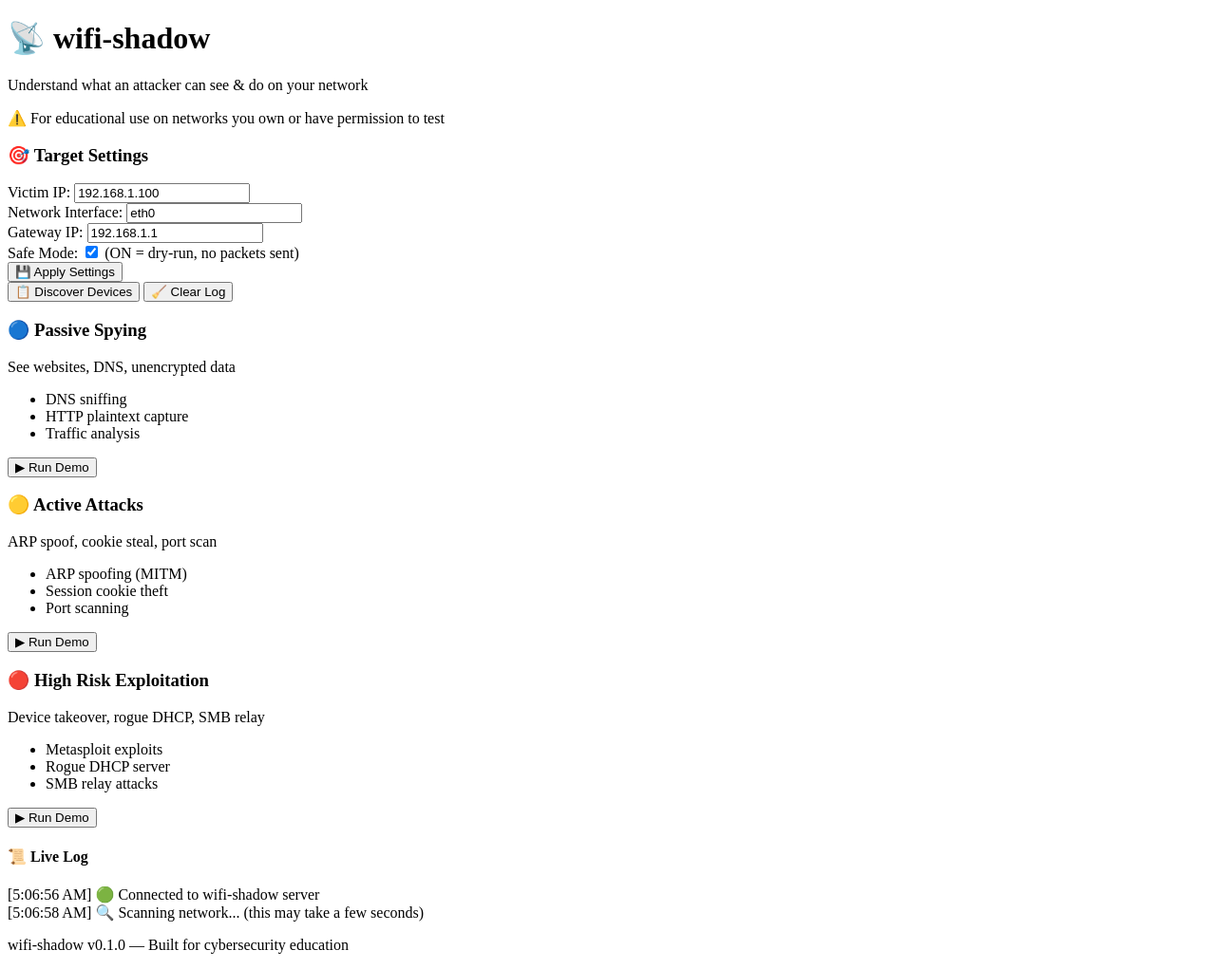
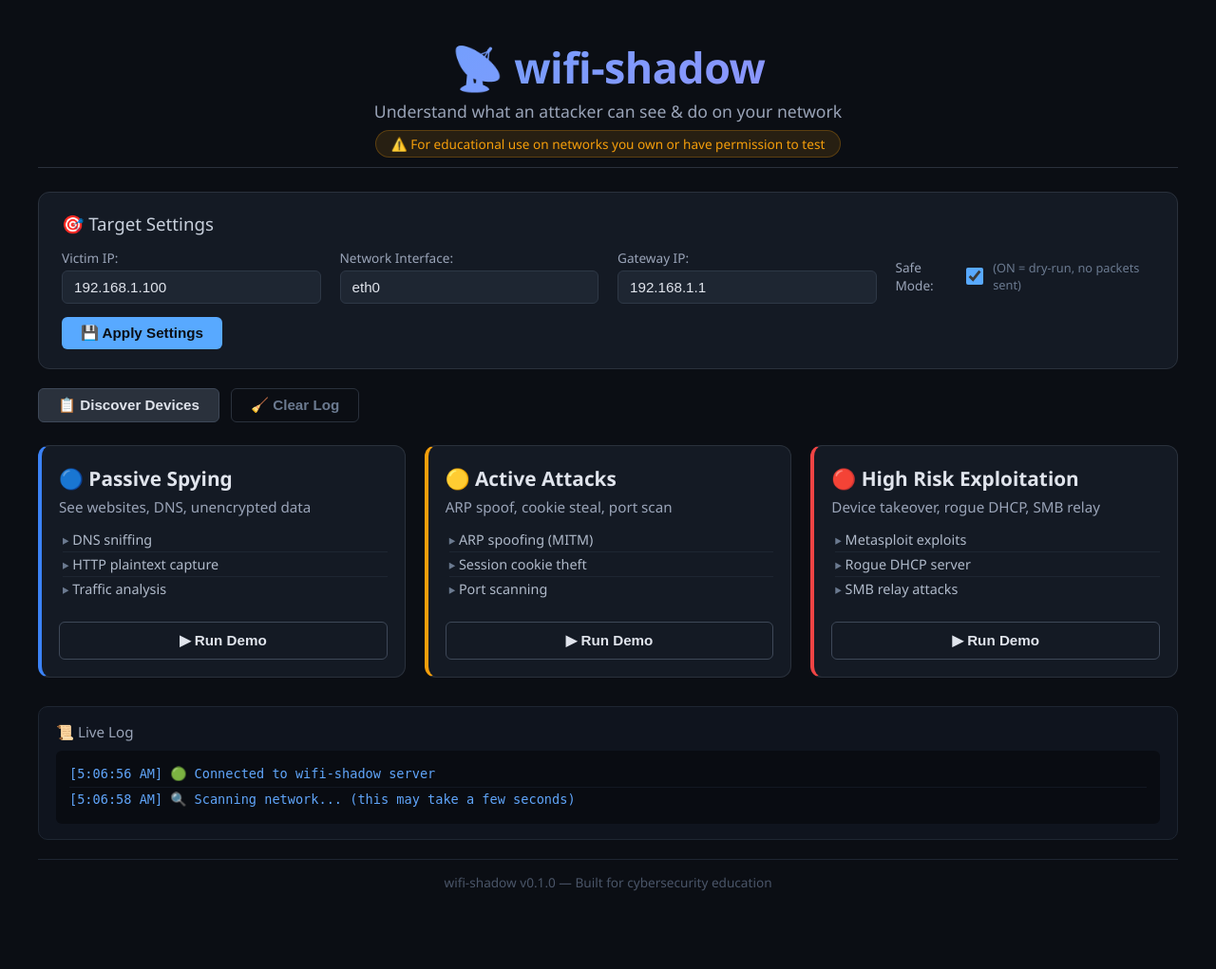
Before and after one commit to letxworld/wifi-shadow, a Python web app: template templates/index.html in a window 1280 px wide. Shown: the whole page at 95% size. After the commit the page ends 939 px from the top, so only its background shows below. Run offline with Jinja, Linux system fonts and the light colour scheme; the template is opened without the code that fills it, so the values that code supplies are empty; some libraries are stand-ins or nearby versions.

Commit message:
completed

```diff
--- a/dashboard/static/css/style.css
+++ b/dashboard/static/css/style.css
@@ -0,0 +1,339 @@
+
+* {
+    margin: 0;
+    padding: 0;
+    box-sizing: border-box;
+}
+
+body {
+    font-family: 'Segoe UI', Tahoma, Geneva, Verdana, sans-serif;
+    background: #0b0e14;
+    color: #e0e4ec;
+    padding: 20px;
+    min-height: 100vh;
+}
+
+.container {
+    max-width: 1200px;
+    margin: 0 auto;
+}
+
+/* ===== Header ===== */
+header {
+    text-align: center;
+    padding: 20px 0 10px 0;
+    border-bottom: 1px solid #2a313c;
+    margin-bottom: 25px;
+}
+
+header h1 {
+    font-size: 2.8rem;
+    font-weight: 700;
+    background: linear-gradient(135deg, #58a9ff, #a78bfa);
+    -webkit-background-clip: text;
+    -webkit-text-fill-color: transparent;
+    letter-spacing: -0.5px;
+}
+
+header .subtitle {
+    font-size: 1.1rem;
+    color: #9aa4b8;
+    margin-top: 4px;
+    -webkit-text-fill-color: #9aa4b8;
+}
+
+header .warning {
+    font-size: 0.85rem;
+    color: #f59e0b;
+    background: rgba(245, 158, 11, 0.12);
+    display: inline-block;
+    padding: 4px 16px;
+    border-radius: 20px;
+    margin-top: 8px;
+    border: 1px solid rgba(245, 158, 11, 0.25);
+    -webkit-text-fill-color: #f59e0b;
+}
+
+/* ===== Settings Panel ===== */
+.settings-panel {
+    background: #141a24;
+    border: 1px solid #2a313c;
+    border-radius: 12px;
+    padding: 20px 24px;
+    margin-bottom: 20px;
+}
+
+.settings-panel h3 {
+    margin-bottom: 14px;
+    font-weight: 500;
+    color: #c8d0dc;
+}
+
+.settings-grid {
+    display: grid;
+    grid-template-columns: repeat(auto-fit, minmax(200px, 1fr));
+    gap: 14px 20px;
+    margin-bottom: 14px;
+}
+
+.setting-item {
+    display: flex;
+    flex-direction: column;
+    gap: 4px;
+}
+
+.setting-item label {
+    font-size: 0.85rem;
+    font-weight: 500;
+    color: #9aa4b8;
+}
+
+.setting-item input[type="text"] {
+    background: #1e2632;
+    border: 1px solid #2e3846;
+    color: #e0e4ec;
+    padding: 8px 12px;
+    border-radius: 6px;
+    font-size: 0.95rem;
+    transition: border 0.2s;
+}
+
+.setting-item input[type="text"]:focus {
+    outline: none;
+    border-color: #58a9ff;
+}
+
+.setting-item.safe-mode {
+    flex-direction: row;
+    align-items: center;
+    gap: 10px;
+}
+
+.setting-item.safe-mode label {
+    margin: 0;
+}
+
+.setting-item.safe-mode input[type="checkbox"] {
+    width: 20px;
+    height: 20px;
+    accent-color: #58a9ff;
+    cursor: pointer;
+}
+
+.setting-item .hint {
+    font-size: 0.8rem;
+    color: #6b7a90;
+}
+
+.settings-panel .status-msg {
+    margin-left: 14px;
+    font-size: 0.95rem;
+    font-weight: 500;
+}
+
+/* ===== Buttons ===== */
+.btn {
+    padding: 8px 20px;
+    border: none;
+    border-radius: 6px;
+    font-size: 0.95rem;
+    font-weight: 600;
+    cursor: pointer;
+    transition: all 0.2s;
+    display: inline-flex;
+    align-items: center;
+    gap: 6px;
+}
+
+.btn-primary {
+    background: #58a9ff;
+    color: #0b0e14;
+}
+
+.btn-primary:hover {
+    background: #7bbaff;
+    transform: scale(1.02);
+}
+
+.btn-scan {
+    background: #2a313c;
+    color: #e0e4ec;
+    border: 1px solid #3e4858;
+}
+
+.btn-scan:hover {
+    background: #3e4858;
+}
+
+.btn-clear {
+    background: transparent;
+    color: #6b7a90;
+    border: 1px solid #2a313c;
+}
+
+.btn-clear:hover {
+    background: #1e2632;
+    color: #e0e4ec;
+}
+
+.btn-attack {
+    background: transparent;
+    color: #e0e4ec;
+    border: 1px solid #3e4858;
+    width: 100%;
+    justify-content: center;
+    padding: 10px;
+    margin-top: 10px;
+}
+
+.btn-attack:hover {
+    background: #3e4858;
+}
+
+/* ===== Controls Row ===== */
+.controls {
+    display: flex;
+    gap: 12px;
+    flex-wrap: wrap;
+    margin-bottom: 24px;
+}
+
+/* ===== Attack Cards ===== */
+.card-grid {
+    display: grid;
+    grid-template-columns: repeat(auto-fit, minmax(260px, 1fr));
+    gap: 20px;
+    margin-bottom: 30px;
+}
+
+.card {
+    background: #141a24;
+    border: 1px solid #2a313c;
+    border-radius: 12px;
+    padding: 20px 18px 18px;
+    transition: border-color 0.2s, transform 0.15s;
+    display: flex;
+    flex-direction: column;
+}
+
+.card:hover {
+    border-color: #4a5568;
+    transform: translateY(-2px);
+}
+
+.card h3 {
+    font-size: 1.3rem;
+    font-weight: 600;
+    margin-bottom: 6px;
+}
+
+.card > p {
+    font-size: 0.95rem;
+    color: #9aa4b8;
+    margin-bottom: 12px;
+}
+
+.card .attack-list {
+    list-style: none;
+    font-size: 0.9rem;
+    color: #b0baca;
+    margin-bottom: 12px;
+    padding-left: 4px;
+    flex: 1;
+}
+
+.card .attack-list li {
+    padding: 3px 0;
+    border-bottom: 1px solid #1e2632;
+}
+.card .attack-list li:last-child {
+    border-bottom: none;
+}
+
+.card .attack-list li::before {
+    content: "▸ ";
+    color: #6b7a90;
+}
+
+/* Card-specific borders */
+.card.passive { border-left: 4px solid #3b82f6; }
+.card.active  { border-left: 4px solid #f59e0b; }
+.card.high    { border-left: 4px solid #ef4444; }
+
+/* ===== Log Container ===== */
+.log-container {
+    background: #0f141e;
+    border: 1px solid #1e2632;
+    border-radius: 10px;
+    padding: 16px 18px;
+    margin-bottom: 20px;
+}
+
+.log-container h4 {
+    font-weight: 500;
+    color: #9aa4b8;
+    margin-bottom: 10px;
+    font-size: 0.95rem;
+}
+
+#log-output {
+    background: #090c12;
+    border-radius: 6px;
+    padding: 12px 14px;
+    max-height: 340px;
+    overflow-y: auto;
+    font-family: 'Cascadia Code', 'Fira Code', monospace;
+    font-size: 0.85rem;
+    line-height: 1.6;
+    color: #c8d0dc;
+}
+
+#log-output div {
+    padding: 2px 0;
+    border-bottom: 1px solid #121823;
+    white-space: pre-wrap;
+    word-break: break-all;
+}
+
+#log-output div:last-child {
+    border-bottom: none;
+}
+
+/* Log level colors */
+.log-info    { color: #60a5fa; }
+.log-debug   { color: #6b7a90; }
+.log-warn    { color: #fbbf24; }
+.log-error   { color: #f87171; }
+.log-device  { color: #34d399; }
+.log-attack  { color: #f472b6; font-weight: 600; }
+
+/* Scrollbar styling */
+#log-output::-webkit-scrollbar {
+    width: 5px;
+}
+#log-output::-webkit-scrollbar-track {
+    background: #0b0e14;
+}
+#log-output::-webkit-scrollbar-thumb {
+    background: #2a313c;
+    border-radius: 10px;
+}
+
+/* ===== Footer ===== */
+footer {
+    text-align: center;
+    padding: 14px 0 6px 0;
+    font-size: 0.85rem;
+    color: #4a5568;
+    border-top: 1px solid #1e2632;
+}
+
+/* ===== Responsive ===== */
+@media (max-width: 600px) {
+    header h1 { font-size: 2rem; }
+    .settings-grid { grid-template-columns: 1fr; }
+    .card-grid { grid-template-columns: 1fr; }
+    .btn { width: 100%; justify-content: center; }
+    .controls { flex-direction: column; }
+    .setting-item.safe-mode { flex-wrap: wrap; }
+}
--- a/templates/index.html
+++ b/templates/index.html
@@ -4,7 +4,7 @@
     <meta charset="UTF-8">
     <meta name="viewport" content="width=device-width, initial-scale=1.0">
     <title>wifi-shadow - Network Attack !!!</title>
-    <link rel="stylesheet" href="/static/css/style.css">
+    <link rel="stylesheet" href="../dashboard/static/css/style.css">
     <script src="https://cdn.socket.io/4.5.0/socket.io.min.js"></script>
 </head>
 <body>
```
Also changed, not shown: app.py (+23 -5 lines), dashboard/static/js/dashboard.js (+156 -0 lines).
